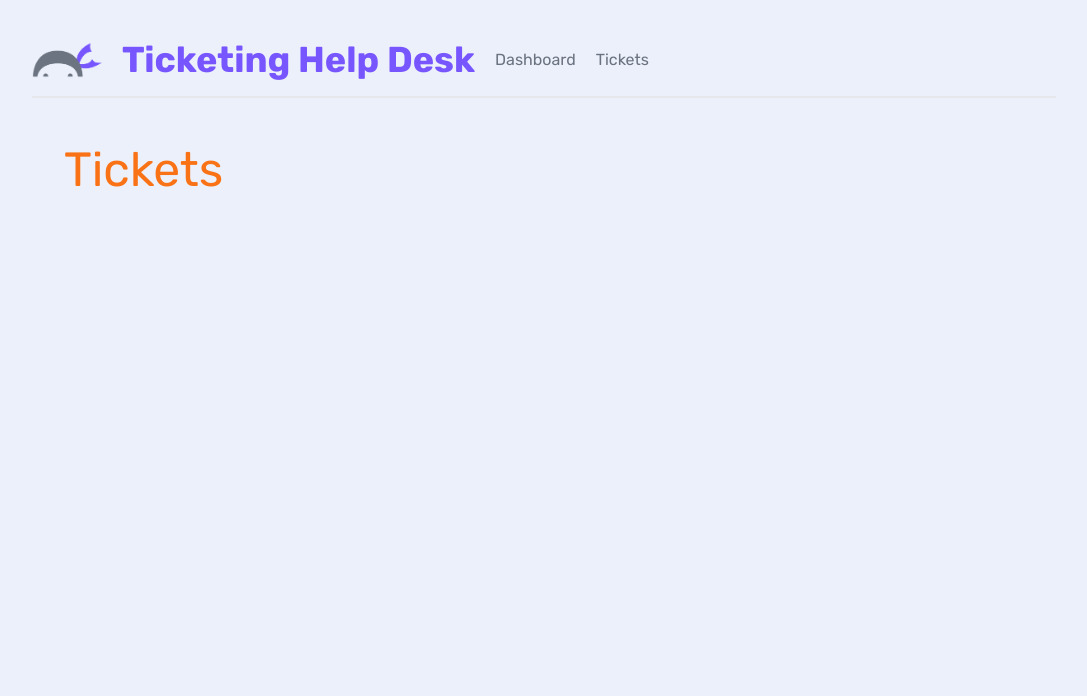
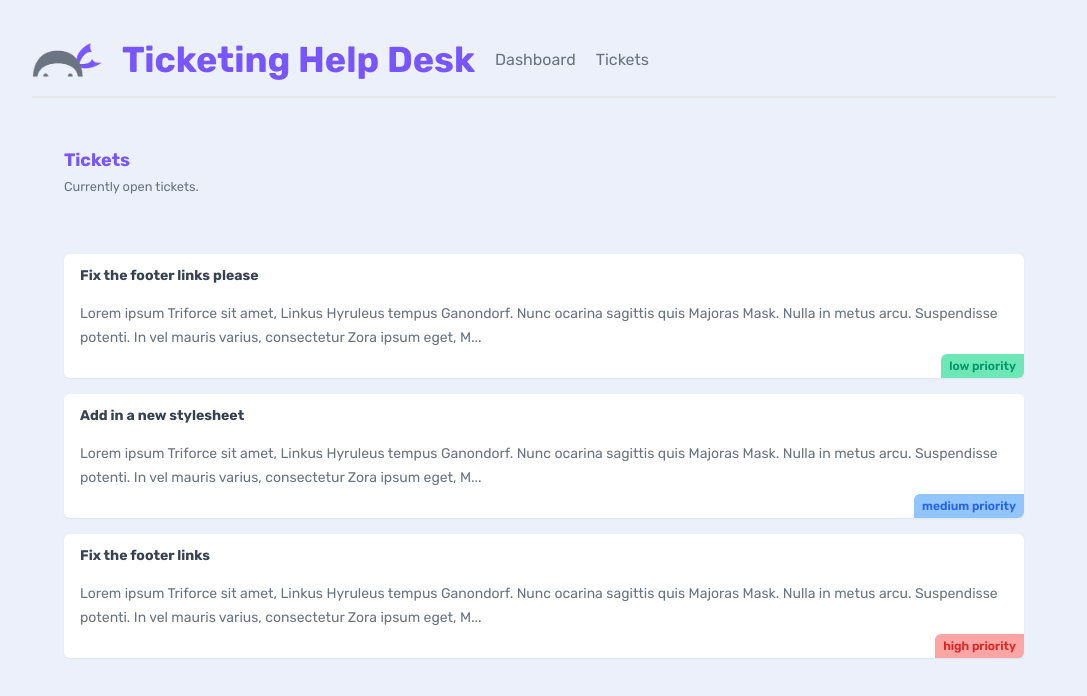
Before and after one commit to conalesej/first-nextjs-project, a Next.js app: page /tickets in a window 1280 px wide. Shown: the top 696 px of the page, without its empty margins (96-1183 px from the left). Built offline with nearby package versions, Linux system fonts and the light colour scheme; data requests are answered from the project's data file.

Commit message:
added _-data

```diff
--- /dev/null
+++ b/_data/db.json
@@ -0,0 +1,25 @@
+{
+  "tickets": [
+    {
+      "id": "1",
+      "title": "Fix the footer links please",
+      "body": "Lorem ipsum Triforce sit amet, Linkus Hyruleus tempus Ganondorf. Nunc ocarina sagittis quis Majoras Mask. Nulla in metus arcu. Suspendisse potenti. In vel mauris varius, consectetur Zora ipsum eget, Master Sword porttitor urna. Fusce elementum urna elit, eget eleifend velit consectetur eget. Integer vel lobortis ipsum, vitae auctor Ocarina of Time. Donec sed urna dapibus, interdum magna a, eleifend magna. Curabitur tincidunt enim a neque volutpat. Phasellus auctor magna vel nunc pretium, ut volutpat justo tristique. Pellentesque cursus convallis mauris, in tempus enim tincidunt vitae.",
+      "priority": "low",
+      "user_email": "mario@netninja.dev"
+    },
+    {
+      "id": "2",
+      "title": "Add in a new stylesheet",
+      "body": "Lorem ipsum Triforce sit amet, Linkus Hyruleus tempus Ganondorf. Nunc ocarina sagittis quis Majoras Mask. Nulla in metus arcu. Suspendisse potenti. In vel mauris varius, consectetur Zora ipsum eget, Master Sword porttitor urna. Fusce elementum urna elit, eget eleifend velit consectetur eget. Integer vel lobortis ipsum, vitae auctor Ocarina of Time. Donec sed urna dapibus, interdum magna a, eleifend magna. Curabitur tincidunt enim a neque volutpat. Phasellus auctor magna vel nunc pretium, ut volutpat justo tristique. Pellentesque cursus convallis mauris, in tempus enim tincidunt vitae.",
+      "priority": "medium",
+      "user_email": "mario@netninja.dev"
+    },
+    {
+      "id": "3",
+      "title": "Fix the footer links",
+      "body": "Lorem ipsum Triforce sit amet, Linkus Hyruleus tempus Ganondorf. Nunc ocarina sagittis quis Majoras Mask. Nulla in metus arcu. Suspendisse potenti. In vel mauris varius, consectetur Zora ipsum eget, Master Sword porttitor urna. Fusce elementum urna elit, eget eleifend velit consectetur eget. Integer vel lobortis ipsum, vitae auctor Ocarina of Time. Donec sed urna dapibus, interdum magna a, eleifend magna. Curabitur tincidunt enim a neque volutpat. Phasellus auctor magna vel nunc pretium, ut volutpat justo tristique. Pellentesque cursus convallis mauris, in tempus enim tincidunt vitae.",
+      "priority": "high",
+      "user_email": "peach@netninja.dev"
+    }
+  ]
+}
--- /dev/null
+++ b/app/tickets/TicketList.tsx
@@ -0,0 +1,39 @@
+import React from "react";
+import { ITickets } from "../utils/types";
+
+{
+  /**
+        1.  The fetch is happening in the server. By the time the component reaches in the server, it has already fetched this data.
+        2.
+    */
+}
+
+const getTickets = async () => {
+  const res = await fetch("http://localhost:4000/tickets");
+  return res.json();
+};
+
+const TicketList = async () => {
+  const tickets: ITickets[] = await getTickets();
+
+  return (
+    <>
+      {tickets.map((ticket) => {
+        return (
+          <div key={ticket.id} className="card my-5">
+            <h3>{ticket.title}</h3>
+            <p>{ticket.body.slice(0, 200)}...</p>
+            <div className={`pill ${ticket.priority}`}>
+              {ticket.priority} priority
+            </div>
+          </div>
+        );
+      })}
+      {!tickets.length && (
+        <p className="text-center">There are no open tickets, yay!</p>
+      )}
+    </>
+  );
+};
+
+export default TicketList;
--- a/app/tickets/page.tsx
+++ b/app/tickets/page.tsx
@@ -1,11 +1,20 @@
 import React from "react";
+import TicketList from "./TicketList";
 
-const News = () => {
+const Tickets = () => {
   return (
     <main>
-      <span className="text-orange-500 text-5xl">Tickets</span>
+      <nav>
+        <div>
+          <h2>Tickets</h2>
+          <p>
+            <small>Currently open tickets.</small>
+          </p>
+        </div>
+      </nav>
+      <TicketList />
     </main>
   );
 };
 
-export default News;
+export default Tickets;
--- /dev/null
+++ b/app/utils/types.ts
@@ -0,0 +1,7 @@
+export interface ITickets {
+  id: number;
+  title: string;
+  body: string;
+  priority: "high" | "medium" | "low";
+  user_email: string;
+}
```
